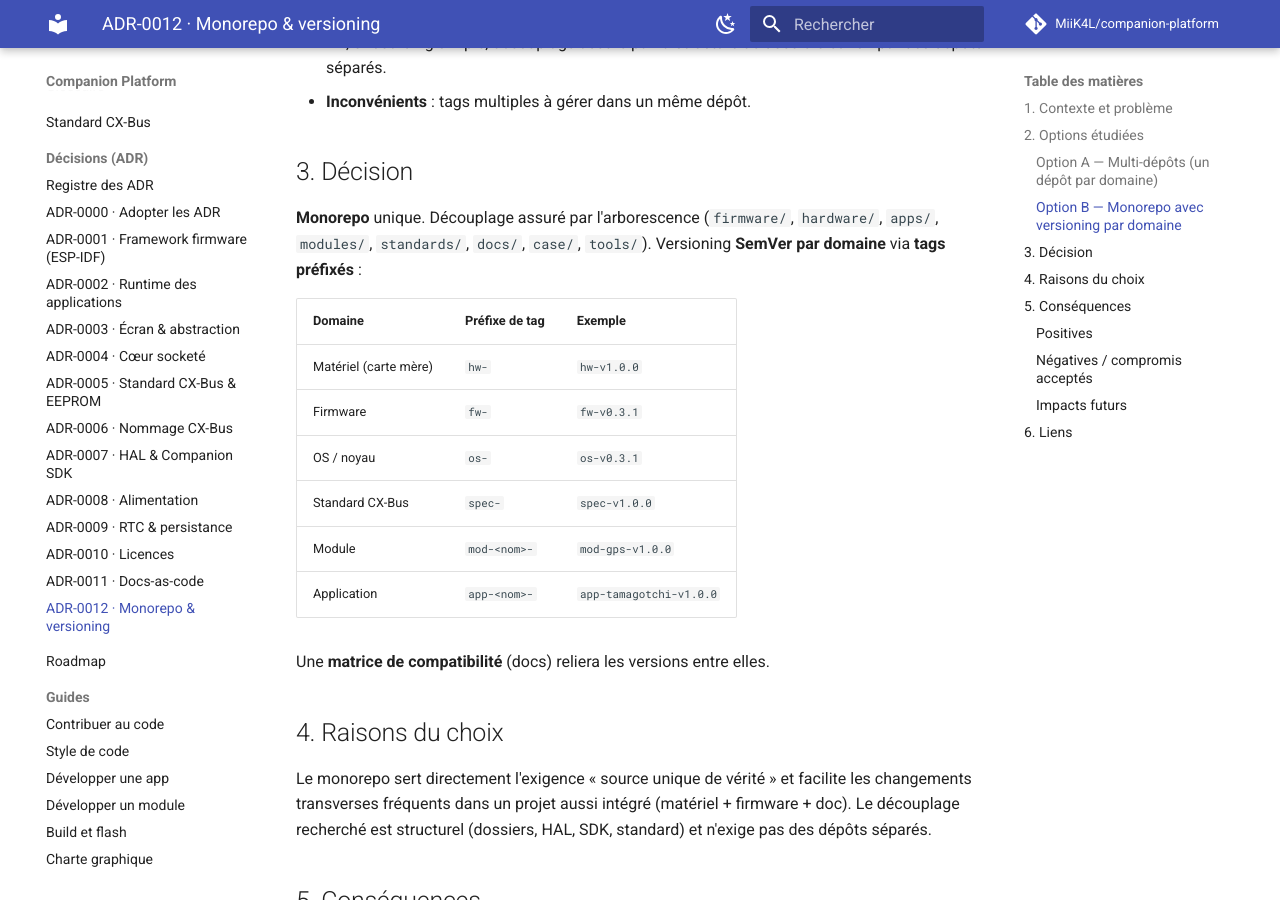
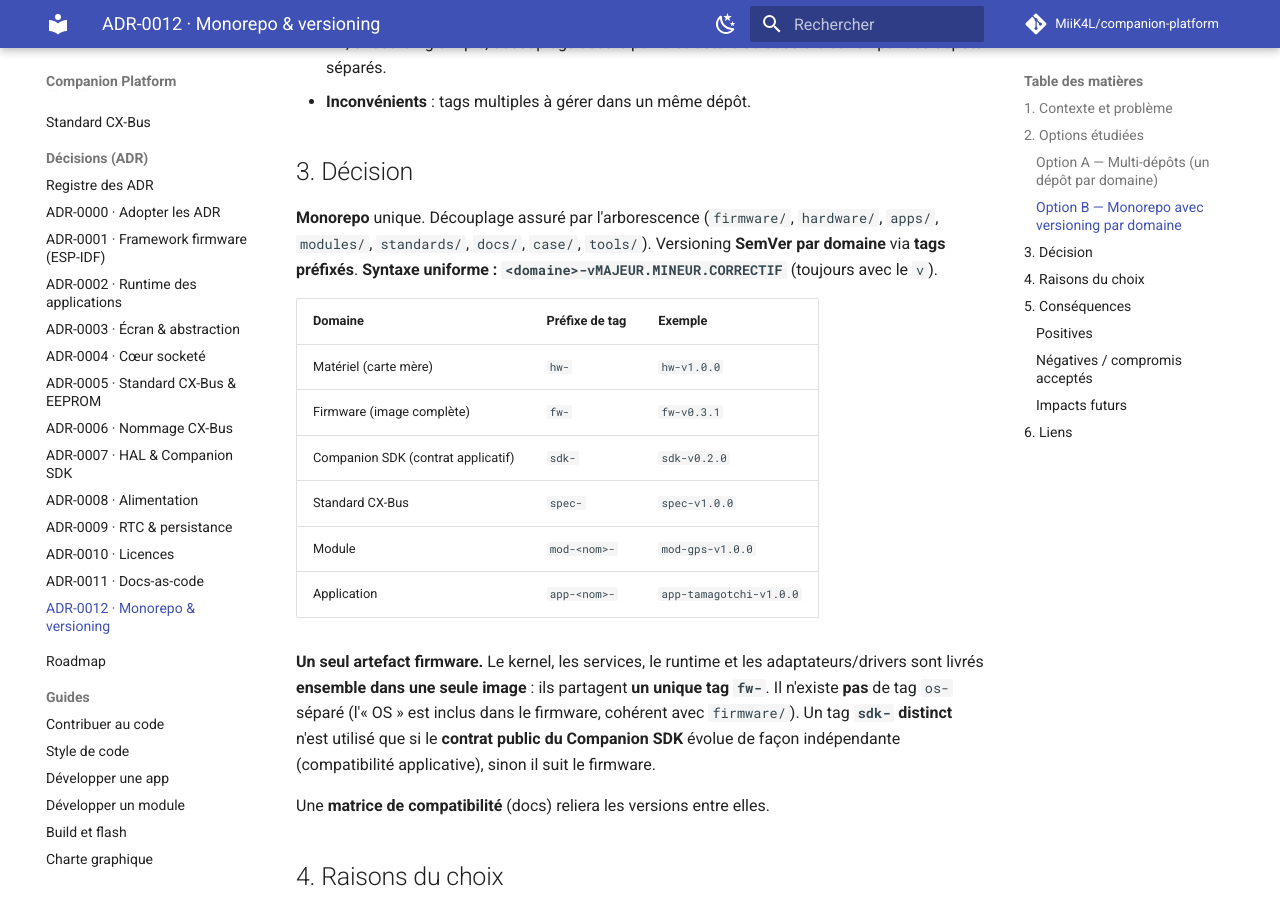
Before and after one commit to MiiK4L/companion-platform, an MkDocs documentation site: the page built from docs/adr/0012-monorepo-et-versioning.md, in a window 1280 px wide and 900 px high, scrolled down 963 px. Built offline with MkDocs 1.6.1 and Material for MkDocs 9.7.7, drawn with Linux system fonts in a browser that asks for light colours; comment, search, counter and statistics services are not loaded.

Commit message:
docs(versioning): clarifie les artefacts et la syntaxe des tags
Decide un unique artefact firmware (fw-, l'OS y est inclus ; suppression
de os-), ajoute un tag sdk- optionnel si le contrat SDK evolue seul, et
uniformise la syntaxe des tags en <domaine>-vX.Y.Z dans ADR-0012, la
roadmap et CONTRIBUTING.

```diff
--- a/docs/adr/0012-monorepo-et-versioning.md
+++ b/docs/adr/0012-monorepo-et-versioning.md
@@ -34,16 +34,24 @@ contribution et la stratégie de versions/tags.
 
 **Monorepo** unique. Découplage assuré par l'arborescence (`firmware/`,
 `hardware/`, `apps/`, `modules/`, `standards/`, `docs/`, `case/`, `tools/`).
-Versioning **SemVer par domaine** via **tags préfixés** :
+Versioning **SemVer par domaine** via **tags préfixés**. **Syntaxe uniforme :
+`<domaine>-vMAJEUR.MINEUR.CORRECTIF`** (toujours avec le `v`).
 
 | Domaine | Préfixe de tag | Exemple |
 |---------|----------------|---------|
 | Matériel (carte mère) | `hw-` | `hw-v1.0.0` |
-| Firmware | `fw-` | `fw-v0.3.1` |
-| OS / noyau | `os-` | `os-v0.3.1` |
+| Firmware (image complète) | `fw-` | `fw-v0.3.1` |
+| Companion SDK (contrat applicatif) | `sdk-` | `sdk-v0.2.0` |
 | Standard CX-Bus | `spec-` | `spec-v1.0.0` |
 | Module | `mod-<nom>-` | `mod-gps-v1.0.0` |
 | Application | `app-<nom>-` | `app-tamagotchi-v1.0.0` |
+
+**Un seul artefact firmware.** Le kernel, les services, le runtime et les
+adaptateurs/drivers sont livrés **ensemble dans une seule image** : ils partagent
+**un unique tag `fw-`**. Il n'existe **pas** de tag `os-` séparé (l'« OS » est
+inclus dans le firmware, cohérent avec `firmware/`). Un tag **`sdk-` distinct**
+n'est utilisé que si le **contrat public du Companion SDK** évolue de façon
+indépendante (compatibilité applicative), sinon il suit le firmware.
 
 Une **matrice de compatibilité** (docs) reliera les versions entre elles.
 
```
Also changed, not shown: CONTRIBUTING.md (+11 -8 lines), docs/roadmap.md (+3 -2 lines).
